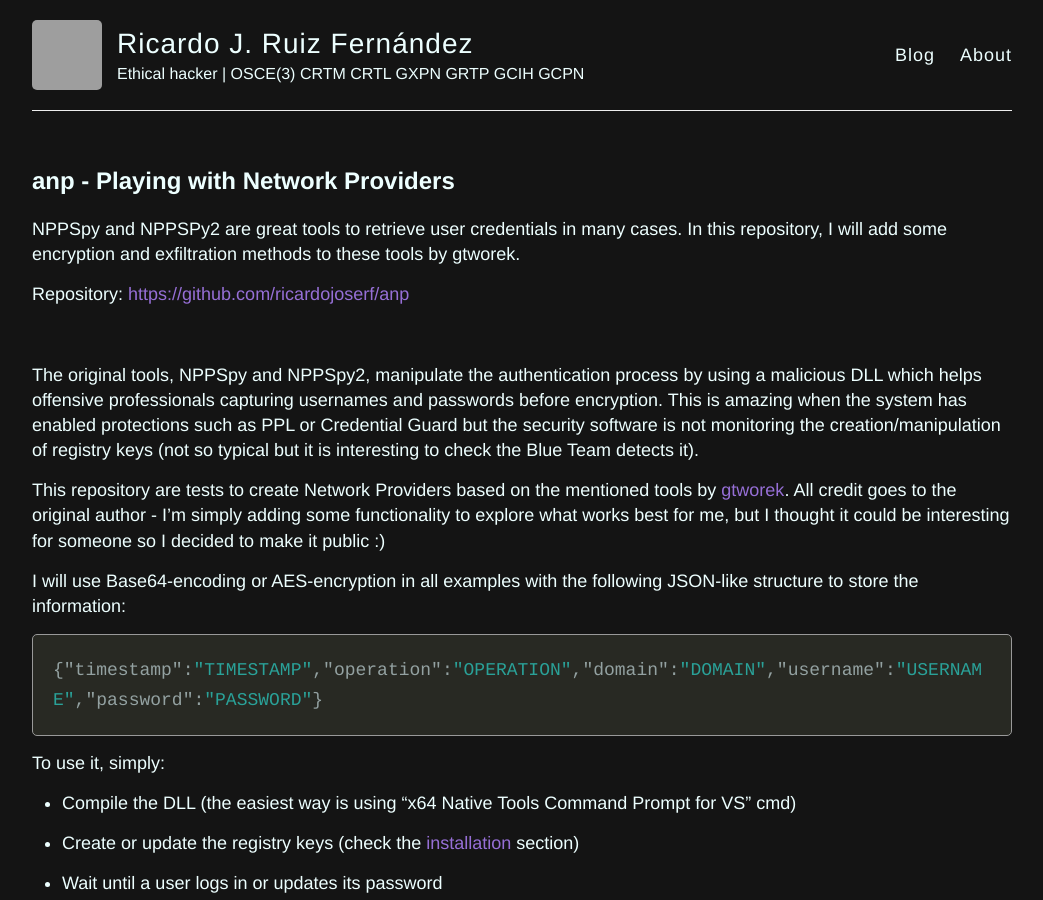
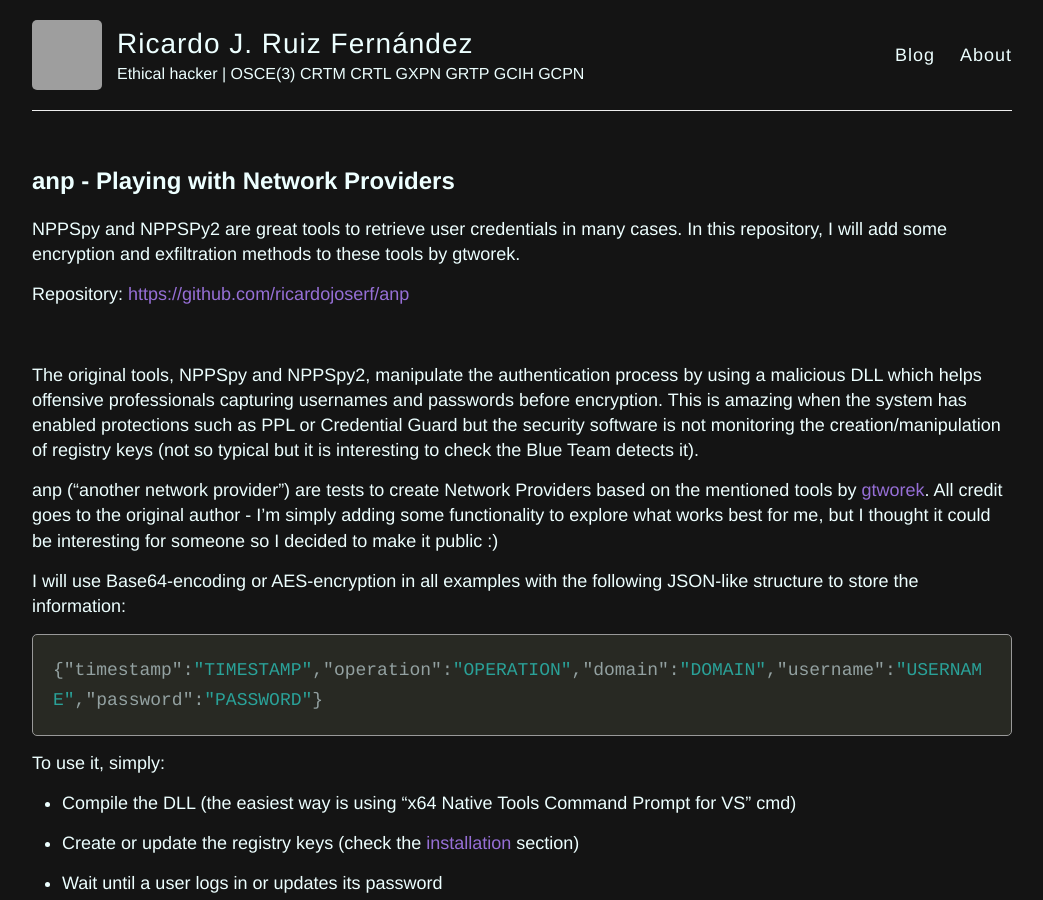
Before and after one commit to ricardojoserf/ricardojoserf.github.io, a Jekyll site: the page built from _posts/2025-4-16-anp.md, in a window 1280 px wide and 900 px high. Shown: the whole window, without its empty margins (118-1161 px from the left). Built offline with Jekyll 4.4.1, drawn with Linux system fonts in a browser that asks for light colours; some of the changed text lies outside the part shown; grey boxes are pictures that could not be loaded.

Commit message:
Update and rename 2025-4-22-anp.md to 2025-4-16-anp.md

```diff
--- a/_posts/2025-4-22-anp.md
+++ b/_posts/2025-4-16-anp.md
@@ -15,7 +15,7 @@ Repository: [https://github.com/ricardojoserf/anp](https://github.com/ricardojos
 
 The original tools, NPPSpy and NPPSpy2, manipulate the authentication process by using a malicious DLL which helps offensive professionals capturing usernames and passwords before encryption. This is amazing when the system has enabled protections such as PPL or Credential Guard but the security software is not monitoring the creation/manipulation of registry keys (not so typical but it is interesting to check the Blue Team detects it).
 
-This repository are tests to create Network Providers based on the mentioned tools by [gtworek](https://github.com/gtworek). All credit goes to the original author - I'm simply adding some functionality to explore what works best for me, but I thought it could be interesting for someone so I decided to make it public :)
+anp ("another network provider") are tests to create Network Providers based on the mentioned tools by [gtworek](https://github.com/gtworek). All credit goes to the original author - I'm simply adding some functionality to explore what works best for me, but I thought it could be interesting for someone so I decided to make it public :)
 
 I will use Base64-encoding or AES-encryption in all examples with the following JSON-like structure to store the information:
 
```
